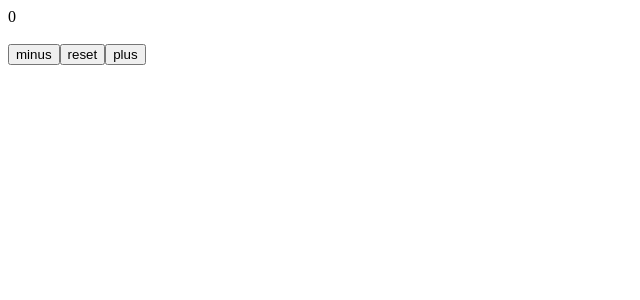
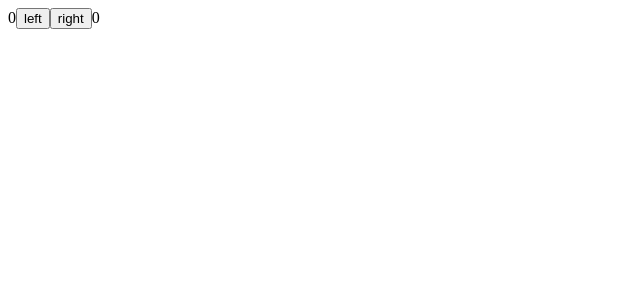
Before and after one commit to Pyth-n/full-stack, a React (Create React App) app in the folder part1/: page / in a window 1280 px wide. Shown: the top 300 px of the page, without its empty margins (0-640 px from the left). Built offline with nearby package versions, Linux system fonts and the light colour scheme; the HTML template or start-up script is replaced by a standard one.

Commit message:
Update App.js
concat arrays

```diff
--- a/part1/src/App.js
+++ b/part1/src/App.js
@@ -1,19 +1,27 @@
 import React, { useState } from 'react'
 
 const App = () => {
-  const [ counter, setCounter ] = useState(0)
+  const [ left, setLeft ] = useState(0)
+  const [ right, setRight ] = useState(0)
+  const [ allClicks, setAll ] = useState([])
 
-  const increaseByOne = () => setCounter(counter + 1)
-  const decreaseByOne = () => setCounter(counter - 1)
-  const reset = () => setCounter(0)
+  const handleLeftClick = () => {
+    setAll(allClicks.concat('L'))
+    setLeft(left + 1)
+  }
+
+  const handleRightClick = () => {
+    setAll(allClicks.concat('R'))
+    setRight(right + 1)
+  }
 
   return(
     <div>
-      <Display counter={counter} />
-      <br />
-      <Button onClick={decreaseByOne} text='minus' />
-      <Button onClick={reset} text='reset' />
-      <Button onClick={increaseByOne} text='plus' />
+      {left}
+      <Button onClick={handleLeftClick} text='left' />
+      <Button onClick={handleRightClick} text='right' />
+      {right}
+      <p>{allClicks.join(' ')}</p>
     </div>
   )
 }
```
